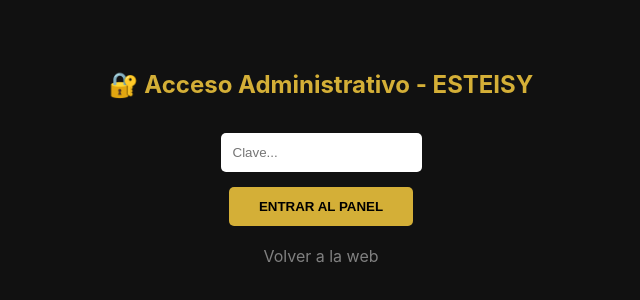
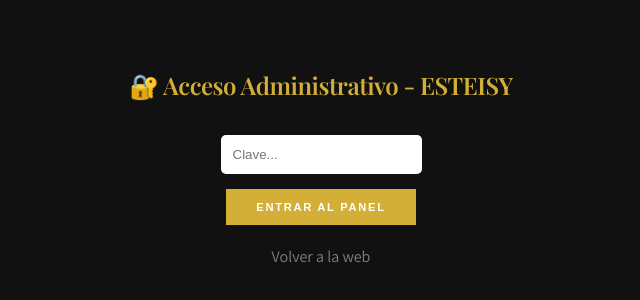
Before and after one commit to Joan0880/pagina-eventos, a React (Create React App) app in the folder nuw fronten/: page /admin in a window 1280 px wide. Shown: the part 242-542 px from the top of the page, without its empty margins (319-959 px from the left). Built offline with nearby package versions, Linux system fonts and the light colour scheme.

Commit message:
Update index.css

```diff
--- a/nuw fronten/src/index.css
+++ b/nuw fronten/src/index.css
@@ -1,13 +1,55 @@
+@import url('https://fonts.googleapis.com/css2?family=Playfair+Display:wght@400;600&family=Assistant:wght@300;400;600&display=swap');
+
+:root {
+  --font-titles: 'Playfair Display', serif;
+  --font-body: 'Assistant', sans-serif;
+  --accent: #1a1a1a;
+  --bg-soft: #f8f8f8;
+}
+
 body {
   margin: 0;
-  font-family: -apple-system, BlinkMacSystemFont, 'Segoe UI', 'Roboto', 'Oxygen',
-    'Ubuntu', 'Cantarell', 'Fira Sans', 'Droid Sans', 'Helvetica Neue',
-    sans-serif;
+  padding: 0;
+  font-family: var(--font-body);
+  color: var(--accent);
+  background-color: #fff;
   -webkit-font-smoothing: antialiased;
-  -moz-osx-font-smoothing: grayscale;
 }
 
-code {
-  font-family: source-code-pro, Menlo, Monaco, Consolas, 'Courier New',
-    monospace;
+/* Tipografía */
+h1, h2, h3, .logo {
+  font-family: var(--font-titles);
+  font-weight: 600;
+  letter-spacing: -0.02em;
 }
+
+/* Botones rectos estilo Shopify Spark */
+button, .btn-primary {
+  border-radius: 0 !important;
+  border: 1px solid var(--accent);
+  background: var(--accent);
+  color: white;
+  padding: 12px 24px;
+  text-transform: uppercase;
+  letter-spacing: 0.15em;
+  font-size: 0.7rem;
+  cursor: pointer;
+  transition: all 0.3s ease;
+}
+
+button:hover {
+  background: white;
+  color: var(--accent);
+}
+
+/* Tarjetas de Producto */
+.product-card {
+  transition: transform 0.3s ease;
+}
+
+.product-card img {
+  width: 100%;
+  aspect-ratio: 3 / 4;
+  object-fit: cover;
+  background-color: var(--bg-soft);
+}
```
